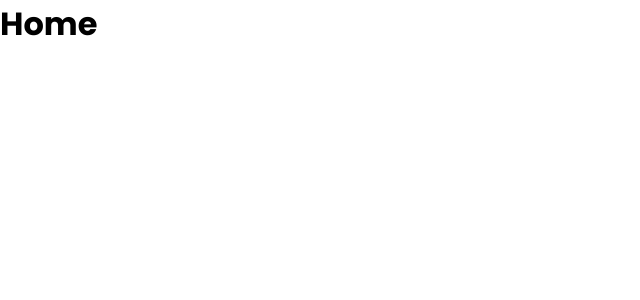
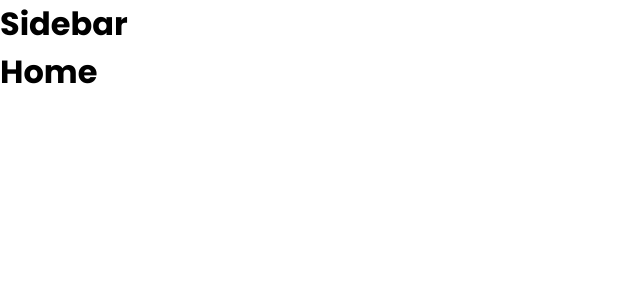
Before and after one commit to noel-lopez/react-sidebar-template, a React (Vite) app: page / in a window 1280 px wide. Shown: the top 300 px of the page, without its empty margins (0-640 px from the left). Built offline with nearby package versions, Linux system fonts and the light colour scheme.

Commit message:
added sidebar component to all routes

```diff
--- a/src/App.jsx
+++ b/src/App.jsx
@@ -1,12 +1,24 @@
 import { MyRoutes } from "./routers/routes"
+import styled from "styled-components"
+import { BrowserRouter } from "react-router-dom"
+import { Sidebar } from "./components/Sidebar"
 
 function App() {
 
   return (
-    <div>
-      <MyRoutes />
-    </div>
+    <>
+      <BrowserRouter>
+        <Container>
+          <Sidebar />
+          <MyRoutes />
+        </Container>
+      </BrowserRouter>
+    </>
   )
 }
 
+const Container = styled.div`
+
+`
+
 export default App
--- /dev/null
+++ b/src/components/Sidebar.jsx
@@ -0,0 +1,12 @@
+import styled from 'styled-components'
+export function Sidebar() {
+  return (
+    <Container>
+      <h1>Sidebar</h1>
+    </Container>
+  )
+}
+
+const Container = styled.div`
+
+`
--- a/src/routers/routes.jsx
+++ b/src/routers/routes.jsx
@@ -5,12 +5,10 @@ import {Users} from '../pages/Users'
 
 export function MyRoutes() {
   return (
-    <BrowserRouter>
       <Routes>
         <Route path='/' element={<Home />}/>
         <Route path='/products' element={<Products />}/>
         <Route path='/users' element={<Users />}/>
       </Routes>
-    </BrowserRouter>
   )
 }
```
